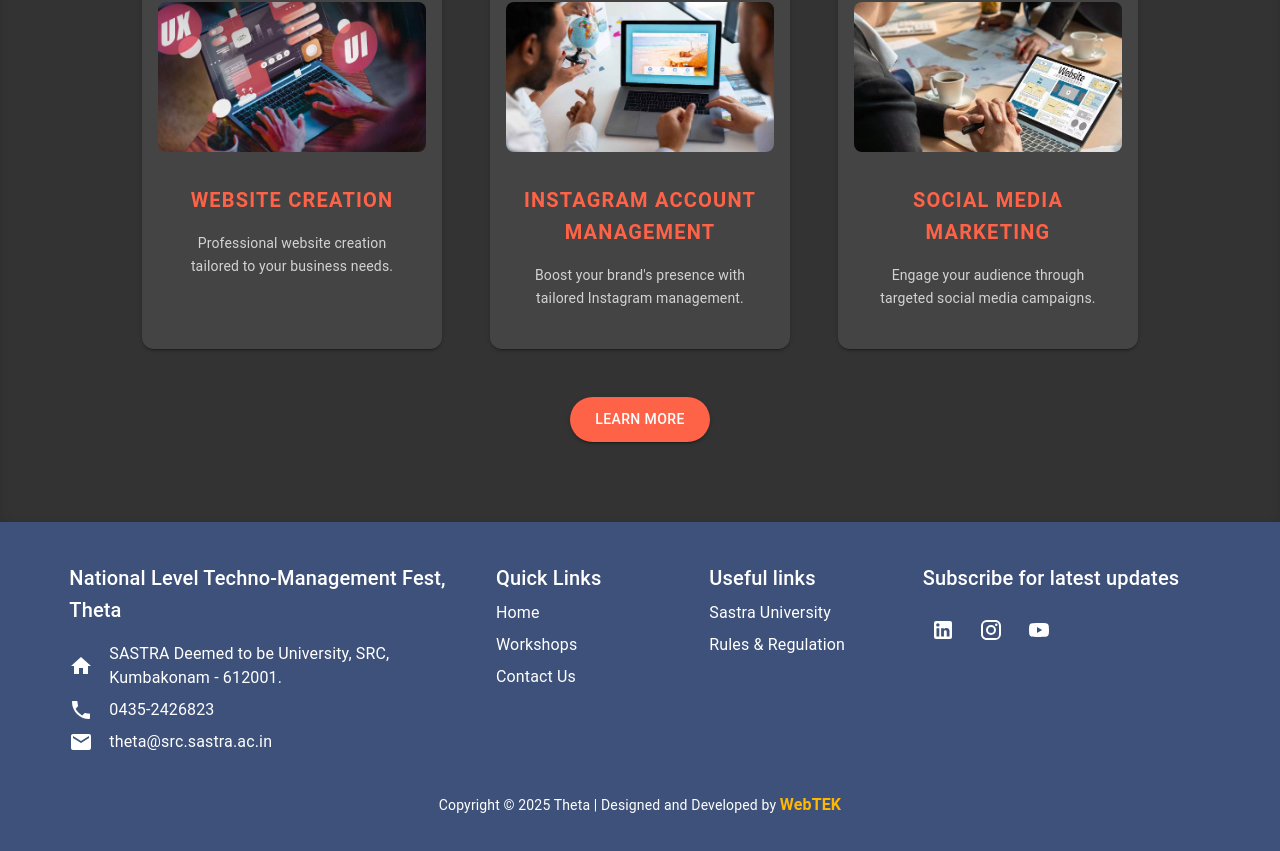
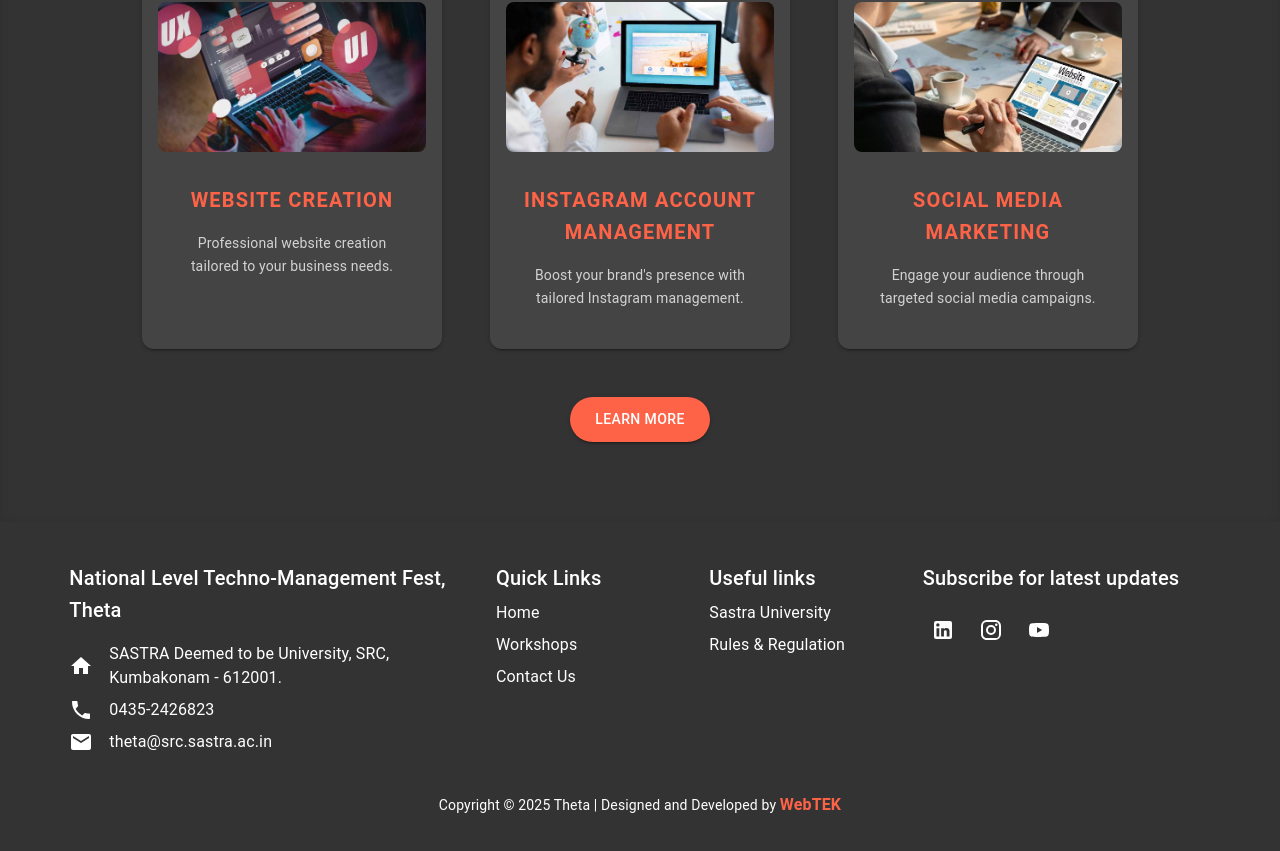
Before and after one commit to AMDHAAROON/Project-1, a React (Create React App) app: page / in a window 1280 px wide. Shown: the part 986-1837 px from the top of the page. Built offline with nearby package versions, Linux system fonts and the light colour scheme.

Commit message:
Update Footer background color and link text color for improved aesthetics

```diff
--- a/src/Component/Footer.jsx
+++ b/src/Component/Footer.jsx
@@ -46,7 +46,7 @@ const Footer = () => {
     };
   }, []);
   return (
-    <Box sx={{ bgcolor: "#3E517A", color: "white", px: { xs: 2 },    }}>
+    <Box sx={{ bgcolor: "#333333", color: "white", px: { xs: 2 },    }}>
       <Box sx={{ py: 5 }}>
         <Grid container spacing={4} justifyContent="center">
           <Grid item xs={12} sm={6} md={4}>
@@ -145,7 +145,7 @@ const Footer = () => {
               to="/Developers"
               onClick={ScrollToTop}
               style={{
-                color: "#FFB700",
+                color: "#FF6347",
                 textDecoration: "none",
                 fontWeight: "bold",
                 fontSize: "1rem",
```
